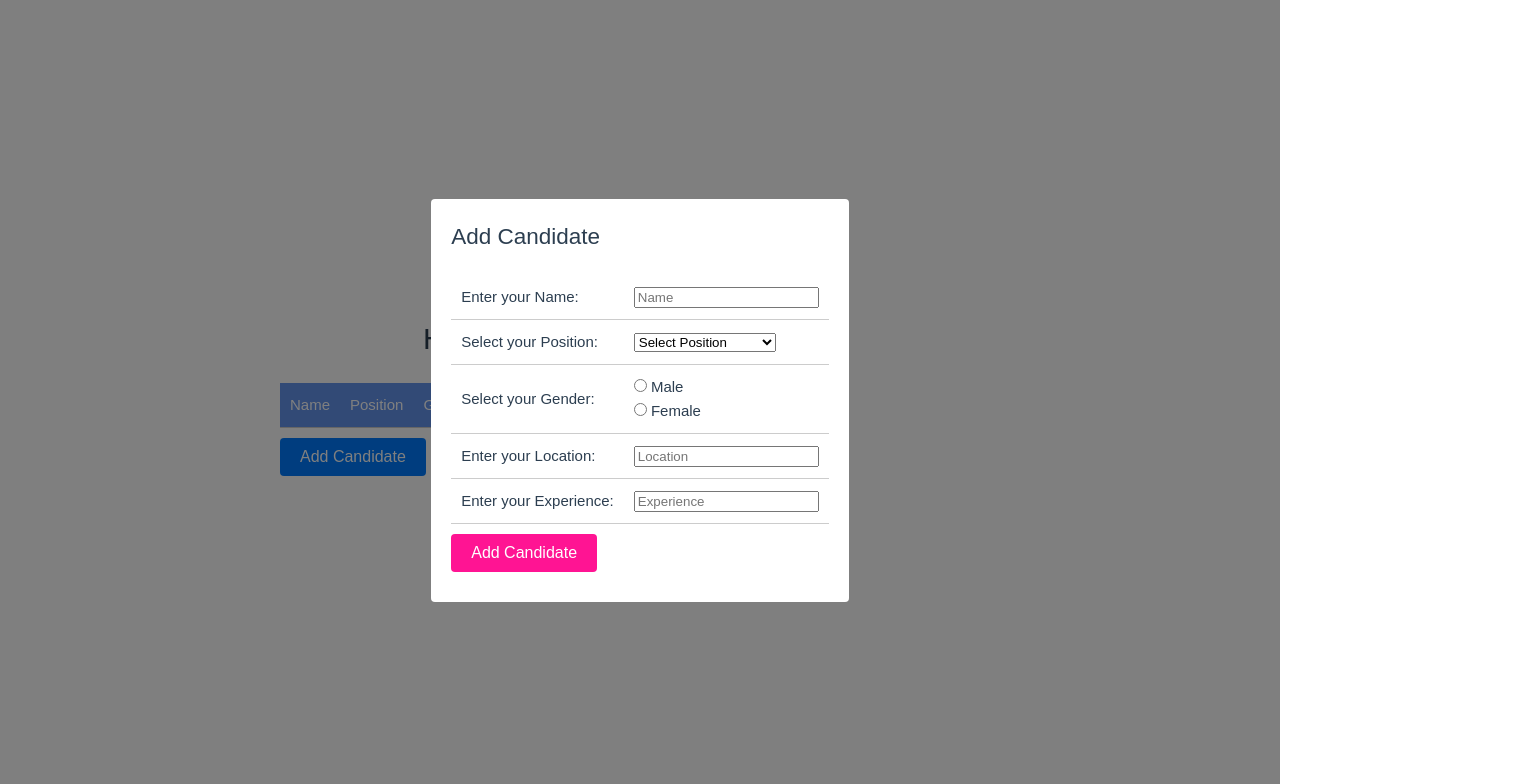
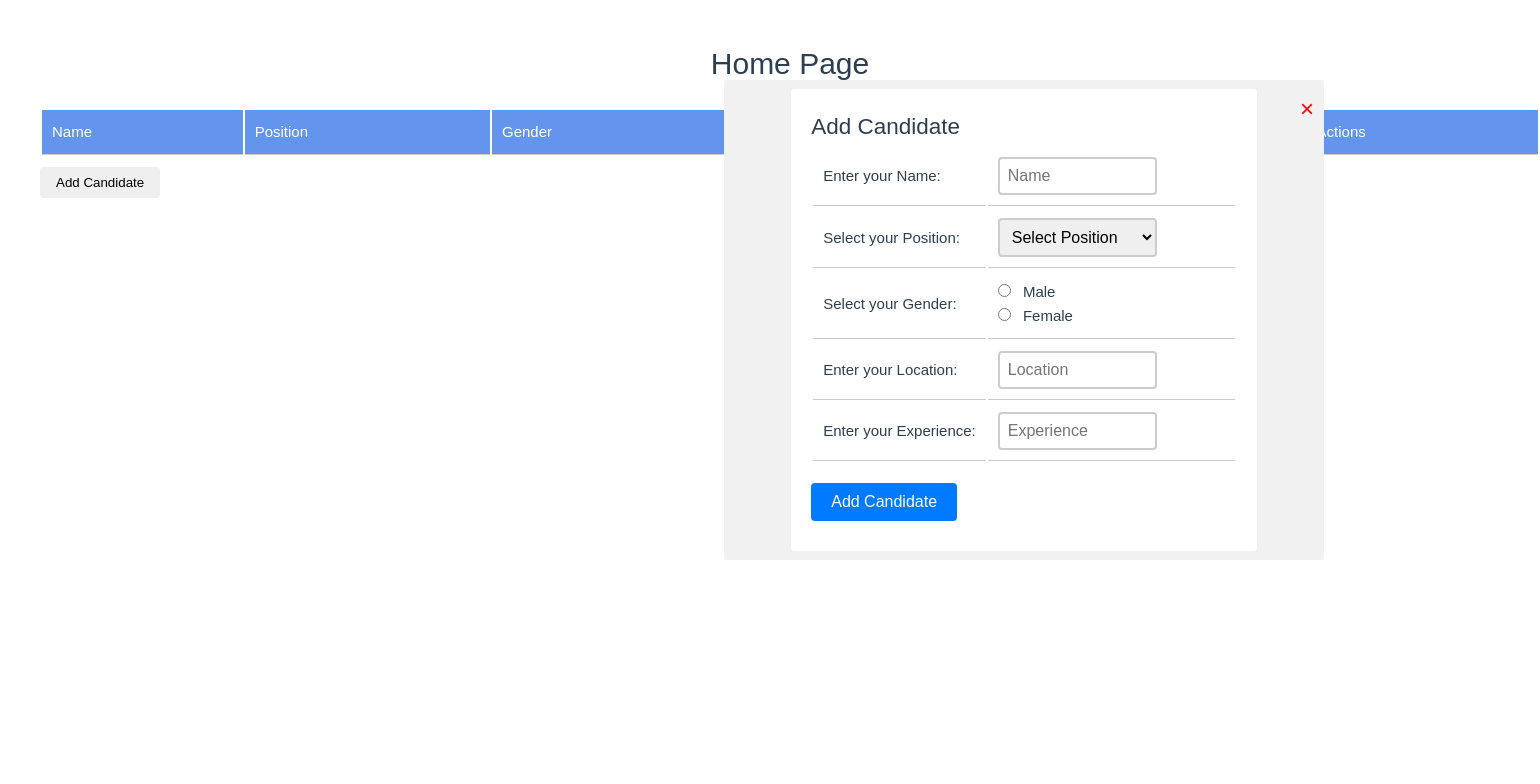
Before and after one commit to Vaishnavi-chandrabose/jobportal-.vue, a Vue app: page /homepage in a window 1280 px wide. Both pictures are taken after a click on the button "Add Candidate". Shown: the top 784 px of the page, 1540 px wide, since content can reach past the window. Built offline with nearby package versions, Linux system fonts and the light colour scheme.

Commit message:
modifications updated

```diff
--- a/package.json
+++ b/package.json
@@ -8,6 +8,7 @@
     "preview": "vite preview"
   },
   "dependencies": {
+    "bootstrap": "^5.3.1",
     "pinia": "^2.1.3",
     "vue": "^3.3.4",
     "vue-router": "^4.2.2"
--- a/src/components/AddCandidateForm.vue
+++ b/src/components/AddCandidateForm.vue
@@ -1,6 +1,8 @@
 <template>
-  <form @submit.prevent="addCandidate">
-    <table>
+
+
+    <form @submit.prevent="addCandidate">
+      <table>
       <tr>
         <td>
           <label for="name">Enter your Name:</label>
@@ -57,10 +59,13 @@
       </tr>
     </table>
     <button type="submit">Add Candidate</button>
+    <span class="close-btn" @click="closeEditCandidateModal">&times;</span>
   </form>
+
   <div v-if="showAlert" class="alert">
     Please fill in all required fields.
   </div>
+
 </template>
 
 <script>
@@ -95,6 +100,7 @@ export default {
         experience: '',
       };
       this.showAlert = false;
+
     },
     validateForm() {
       const isNameValid = this.newCandidate.name.trim() !== '';
@@ -105,13 +111,71 @@ export default {
 
       return isNameValid && isPositionValid && isGenderValid && isLocationValid && isExperienceValid;
     },
+    closeEditCandidateModal() {
+      this.showAlert = false; // Hide the alert if it's shown.
+      this.$emit('closeModal'); // Emit the 'closeModal' event to notify the parent component.
+    },
   },
 };
 </script>
 
 
 <style>
-button {
+
+.modal {
+  position: fixed;
+  top: 40%;
+  bottom:0%;
+  left: 80%;
+  transform: translate(-50%, -50%);
+  width: 80%;
+  max-width: 600px;
+  padding: 30px;
+  background-color: #f1f1f1; /* Light gray background color */
+  border-radius: 2px;
+  z-index: 9999; /* Make sure the modal appears on top of other elements */
+}
+.close-btn {
+  position: absolute;
+  top: 10px;
+  right: 10px;
+  font-size: 24px;
+  cursor: pointer;
+  color: #f00; /* Red color for the cross button */
+  /* You can also use other formats like "#ff0000" for red color */
+}
+
+.close-btn:hover {
+  color: #d00; /* Darker red color on hover */
+}
+
+
+
+
+.close-btn:hover {
+  color: #333;
+}
+
+.form-row {
+  margin-bottom: 10px;
+}
+
+input[type="text"],
+select,
+input[type="number"] {
+  width: 70%;
+  padding: 8px;
+  font-size: 16px;
+  border: 2px solid #ccc;
+  border-radius: 4px;
+}
+
+input[type="radio"] {
+  margin-right: 8px;
+}
+
+button[type="submit"],
+.button {
   display: block;
   margin-top: 20px;
   padding: 10px 20px;
@@ -124,11 +188,13 @@ button {
   transition: background-color 0.3s ease;
 }
 
-button:hover {
+button[type="submit"]:hover,
+.button:hover {
   background-color: #0056b3;
 }
 
-button:active {
+button[type="submit"]:active,
+.button:active {
   background-color: #003f80;
 }
 </style>
--- a/src/components/CandidateTable.vue
+++ b/src/components/CandidateTable.vue
@@ -1,5 +1,6 @@
 <template>
-  <table>
+  <div>
+    <table class="fulwidth">
       <thead>
         <tr>
           <th>Name</th>
@@ -25,14 +26,23 @@
       </tbody>
     </table>
 
+    <!-- Edit Candidate Modal -->
+    <div v-if="showEditCandidateModal" class="modal">
+      <div class="modal-content">
+        <EditCandidate
+          :candidateData="selectedCandidateData"
+          @updateCandidate="updateCandidateRow"
+          @closeModal="closeEditCandidateModal"
+        />
+      </div>
+    </div>
+  </div>
 </template>
-
-
-
 
 <script>
 import DeleteCandidateButton from './DeleteCandidateButton.vue';
-import EditCandidate from'./EditCandidate.vue';
+import EditCandidate from './EditCandidate.vue';
+
 export default {
   props: {
     candidates: {
@@ -44,14 +54,61 @@ export default {
     DeleteCandidateButton,
     EditCandidate,
   },
+  data() {
+    return {
+      showEditCandidateModal: false,
+      selectedCandidateData: null,
+      selectedCandidateIndex: null,
+    };
+  },
   methods: {
     deleteCandidate(index) {
       this.$emit('deleteCandidate', index);
     },
     showEditModal(candidateData, index) {
-      this.$emit('openEditCandidateModal', candidateData, index);
+      this.selectedCandidateData = { ...candidateData };
+      this.selectedCandidateIndex = index;
+      this.showEditCandidateModal = true;
     },
-
+    updateCandidateRow(updatedCandidate) {
+      this.candidates[this.selectedCandidateIndex] = { ...updatedCandidate };
+      this.saveCandidatesToLocalStorage();
+      this.closeEditCandidateModal();
+    },
+    saveCandidatesToLocalStorage() {
+      localStorage.setItem('candidates', JSON.stringify(this.candidates));
+    },
+    closeEditCandidateModal() {
+      this.showEditCandidateModal = false;
+      this.selectedCandidateData = null;
+      this.selectedCandidateIndex = null;
+    },
   },
 };
 </script>
+
+
+
+
+<style>
+.fulwidth{
+ width:1500px;
+
+}
+
+th,
+td {
+  padding: 10px;
+  text-align: left;
+  border-bottom: 1px solid #ccc;
+}
+
+th {
+  background-color: #6495ed;
+  color: white;
+}
+
+tr:hover {
+  background-color: #f5f5f5;
+}
+</style>
--- a/src/components/EditCandidate.vue
+++ b/src/components/EditCandidate.vue
@@ -1,13 +1,12 @@
-
 <template>
   <div>
     <h2>Edit Candidate</h2>
     <form @submit.prevent="updateCandidate">
+      <!-- form content -->
       <label for="name">Enter your Name:</label>
       <input v-model="candidate.name" type="text" id="name" placeholder="Name">
       <br>
-
-      <label for="position">Select your Position:</label>
+ <label for="position">Select your Position:</label>
       <select v-model="candidate.position" id="position">
         <option value="Software Engineer">Software Engineer</option>
         <option value="FrontEnd Developer">FrontEnd Developer</option>
@@ -51,9 +50,7 @@ export default {
   },
   methods: {
     updateCandidate() {
-
-      this.$emit('updateCandidate', this.candidate);
-      this.closeModal();
+      this.$emit('updateCandidate', { ...this.candidate });
     },
     closeModal() {
       this.$emit('closeModal');
--- a/src/components/HomePage.vue
+++ b/src/components/HomePage.vue
@@ -4,6 +4,7 @@
     <CandidateTable :candidates="candidates" @deleteCandidate="deleteCandidate" @openEditCandidateModal="openEditCandidateModal" />
     <button @click="showAddCandidateModal = true">Add Candidate</button>
 
+    <!-- Add Candidate Modal -->
     <div v-if="showAddCandidateModal" class="modal">
       <div class="modal-content">
         <h2>Add Candidate</h2>
@@ -11,9 +12,10 @@
       </div>
     </div>
 
+    <!-- Edit Candidate Modal -->
     <div v-if="showEditCandidateModal" class="modal">
       <div class="modal-content">
-        <EditCandidate :candidateData="JSON.parse(JSON.stringify(selectedCandidateData))" @updateCandidate="updateCandidateRow" @closeModal="closeEditCandidateModal" />
+        <EditCandidate :candidateData="selectedCandidateData" :key="selectedCandidateData.id" @updateCandidate="updateCandidateRow" @closeModal="closeEditCandidateModal" />
       </div>
     </div>
   </div>
@@ -47,11 +49,10 @@ export default {
       this.candidates.splice(index, 1);
       this.saveCandidatesToLocalStorage();
     },
-
-     updateCandidateRow(updatedCandidate) {
-      const index = this.candidates.findIndex((candidate) => candidate.id === updatedCandidate.id);
+    updateCandidateRow(candidateId, updatedCandidate) {
+      const index = this.candidates.findIndex((candidate) => candidate.id === candidateId);
       if (index !== -1) {
-        this.candidates[index] = updatedCandidate;
+        this.candidates[index] = { ...updatedCandidate };
         this.saveCandidatesToLocalStorage();
       }
     },
@@ -61,11 +62,10 @@ export default {
     closeAddCandidateModal() {
       this.showAddCandidateModal = false;
     },
-
-  openEditCandidateModal(candidateData) {
-    this.selectedCandidateData = JSON.parse(JSON.stringify(candidateData)); // Create a copy
-    this.showEditCandidateModal = true;
-  },
+    openEditCandidateModal(candidateData) {
+      this.selectedCandidateData = { ...candidateData };
+      this.showEditCandidateModal = true;
+    },
     closeEditCandidateModal() {
       this.showEditCandidateModal = false;
       this.selectedCandidateData = null;
@@ -73,17 +73,25 @@ export default {
   },
 };
 </script>
+<style>
+html, body {
+  height: 100%;
+  margin: 0;
+  padding: 0;
+}
 
-<style>
-/* Your CSS styles... */
-</style>
+.home-page {
+height: 100vh;
+  display: flex;
+  flex-direction: column;
+  align-items: center;
+  justify-content: center;
+}
 
-
-
-<style>
 #app {
-  max-width: 800px;
-  margin: 0 auto;
+  width: 100%; /* Set the width to 100% to take up the full width of the viewport */
+  height: 100%; /* Set the height to 100% to take up the full height of the viewport */
+  margin: 0;
   padding: 20px;
   font-family: Arial, sans-serif;
 }
@@ -97,25 +105,4 @@ button {
   margin: 10px 0;
 }
 
-table {
-  width: 100%;
-  border-collapse: collapse;
-  margin-top: 20px;
-}
-
-th,
-td {
-  padding: 10px;
-  text-align: left;
-  border-bottom: 1px solid #ccc;
-}
-
-th {
-  background-color: #6495ed;
-  color: white;
-}
-
-tr:hover {
-  background-color: #f5f5f5;
-}
 </style>
```
Also changed, not shown: 1 other file (tests, documents, lock files or other folders). Lines whose indentation alone changed are shown as unchanged.
